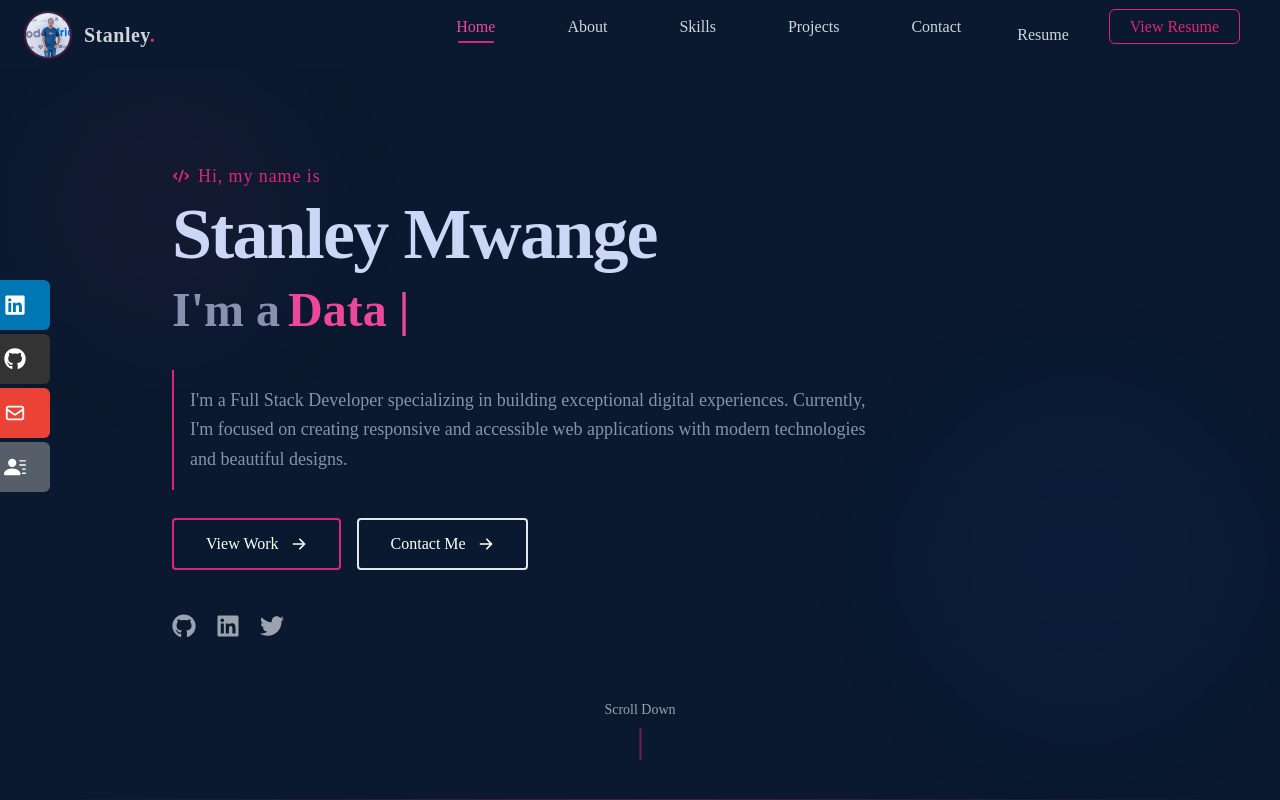
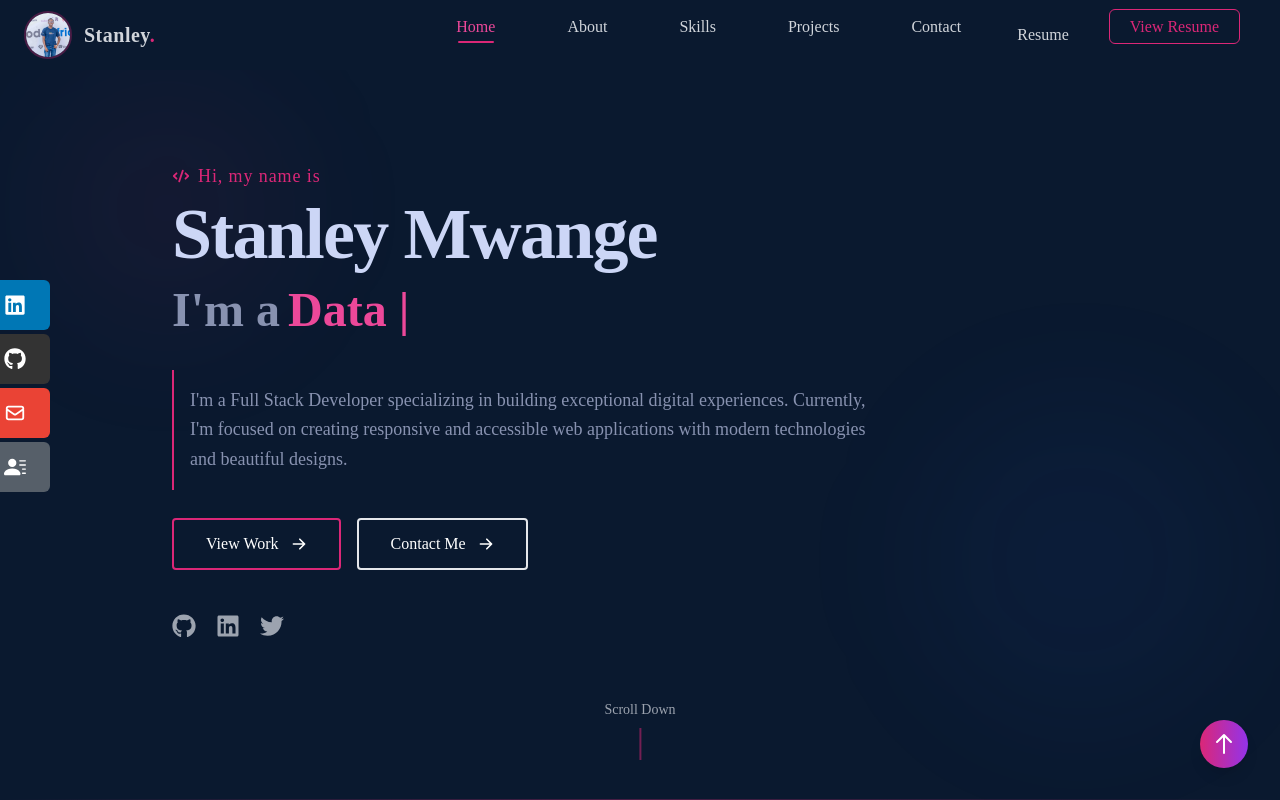
Before and after one commit to StanleyKioko/stan.me, a React (Create React App) app: page /#/ in a window 1280 px wide. Shown: the top 800 px of the page. Built offline with nearby package versions, Linux system fonts and the light colour scheme; the HTML template or start-up script is replaced by a standard one.

Commit message:
Added a Scroll to Top Button

```diff
--- a/src/components/Contact.jsx
+++ b/src/components/Contact.jsx
@@ -26,6 +26,16 @@ const Contact = () => {
       setTimeout(() => setIsSent(false), 3000);
       e.target.submit();
     }, 1000);
+  };
+
+  {/* Scroll Back to top/Home function*/}
+  const scrollToTop = () => {
+    const topElement = document.querySelector('[name="home"]');
+    if (topElement){
+      topElement.scrollIntoView({ behavior: 'smooth' });
+    } else{
+      window.scrollTo({ top: 0, behavior: 'smooth' });
+    }
   };
 
   return (
@@ -167,6 +177,27 @@ const Contact = () => {
           </form>
         </div>
       </div>
+      {/* Scroll to top button */}
+       <button
+        onClick={scrollToTop}
+        className="fixed bottom-8 right-8 bg-gradient-to-r from-pink-600 to-purple-600 hover:from-pink-500 hover:to-purple-500 text-white p-3 rounded-full shadow-lg transition-all duration-300 z-50"
+        aria-label="Scroll to top"
+      >
+        <svg
+          className="w-6 h-6"
+          fill="none"
+          stroke="currentColor"
+          viewBox="0 0 24 24"
+          xmlns="http://www.w3.org/2000/svg"
+        >
+          <path
+            strokeLinecap="round"
+            strokeLinejoin="round"
+            strokeWidth={2}
+            d="M5 10l7-7m0 0l7 7m-7-7v18"
+          />
+        </svg>
+      </button>
     </div>
   )
 }
```
